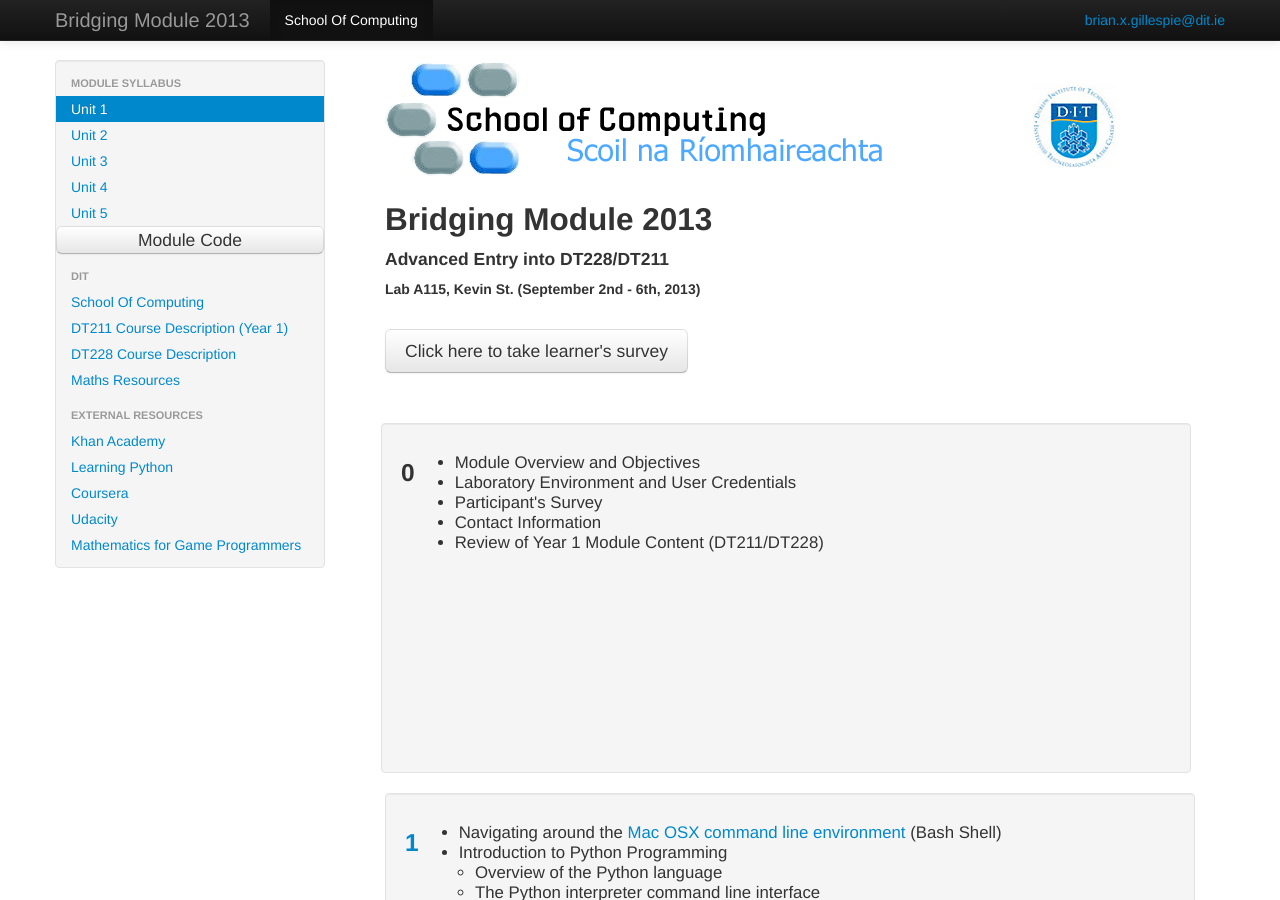
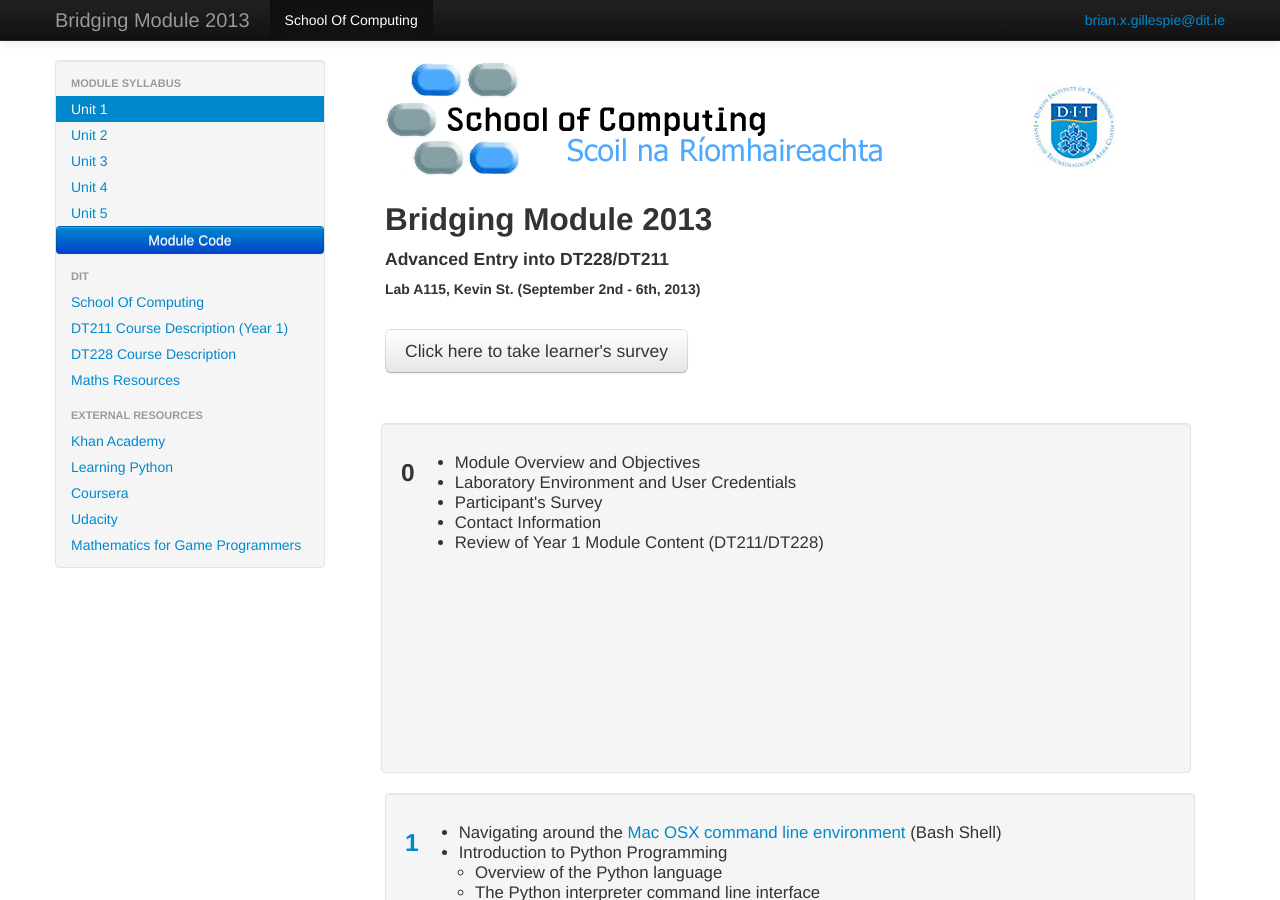
Before and after one commit to bjg/bridgingmodule2013, a Jekyll site: the page built from index.html, in a window 1280 px wide and 900 px high. Built offline with Jekyll 4.4.1, drawn with Linux system fonts in a browser that asks for light colours.

Commit message:
Change button

```diff
--- a/_layouts/default.html
+++ b/_layouts/default.html
@@ -72,7 +72,7 @@
                     <li><a href="#unit3">Unit 3</a></li>
                     <li><a href="#unit4">Unit 4</a></li>
                     <li><a href="#unit5">Unit 5</a></li>
-                    <li><a class="btn btn-large" href="https://github.com/bjg/bridgingmodule2013/tree/master/ie/dit/soc/bridgingmodule2013">Module Code</a></li>
+                    <li><a class="btn btn-primary" href="https://github.com/bjg/bridgingmodule2013/tree/master/ie/dit/soc/bridgingmodule2013">Module Code</a></li>
 
                     <li class="nav-header">DIT</li>
                     <li><a href="http://www.comp.dit.ie">School Of Computing</a></li>
```
